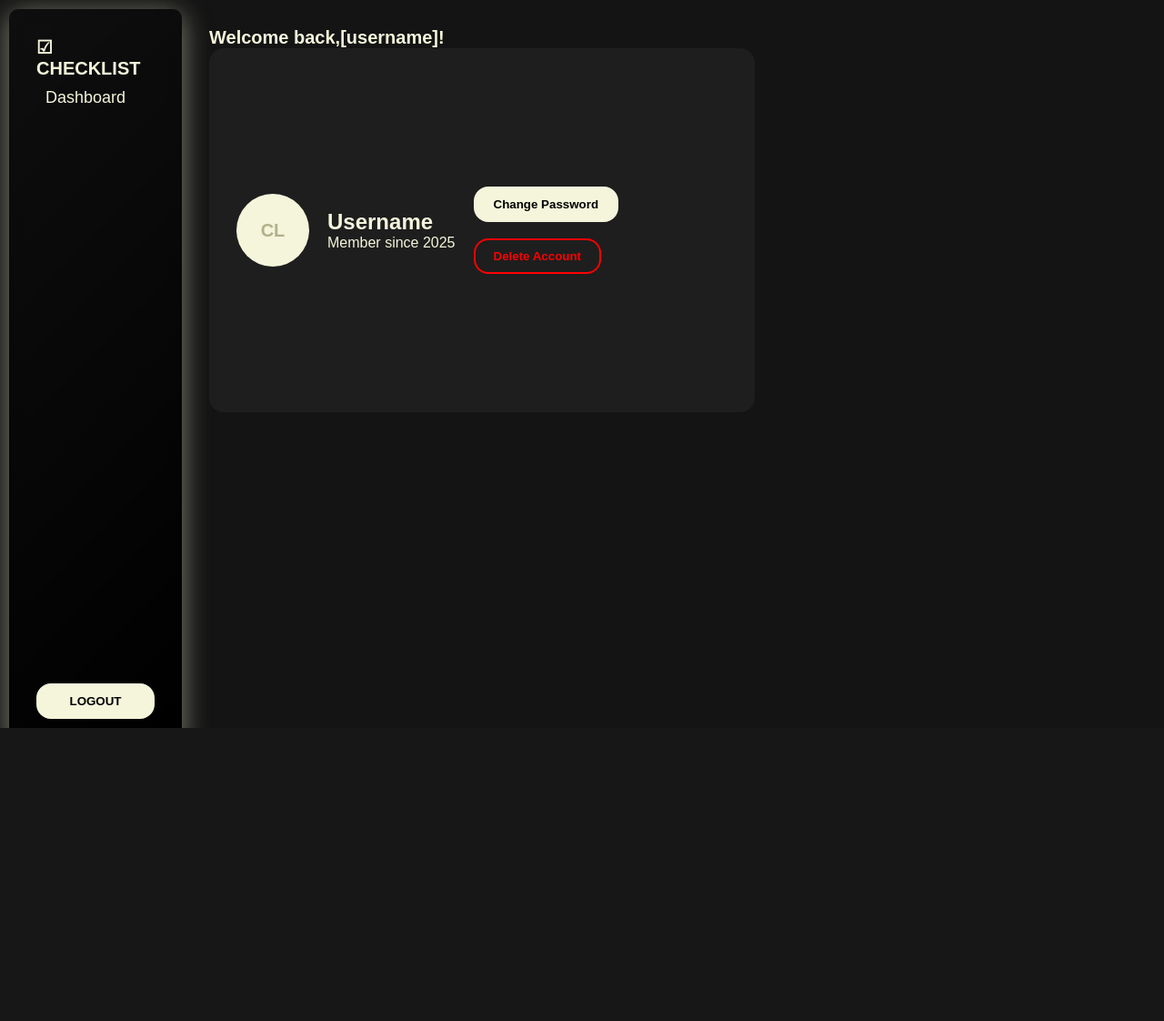
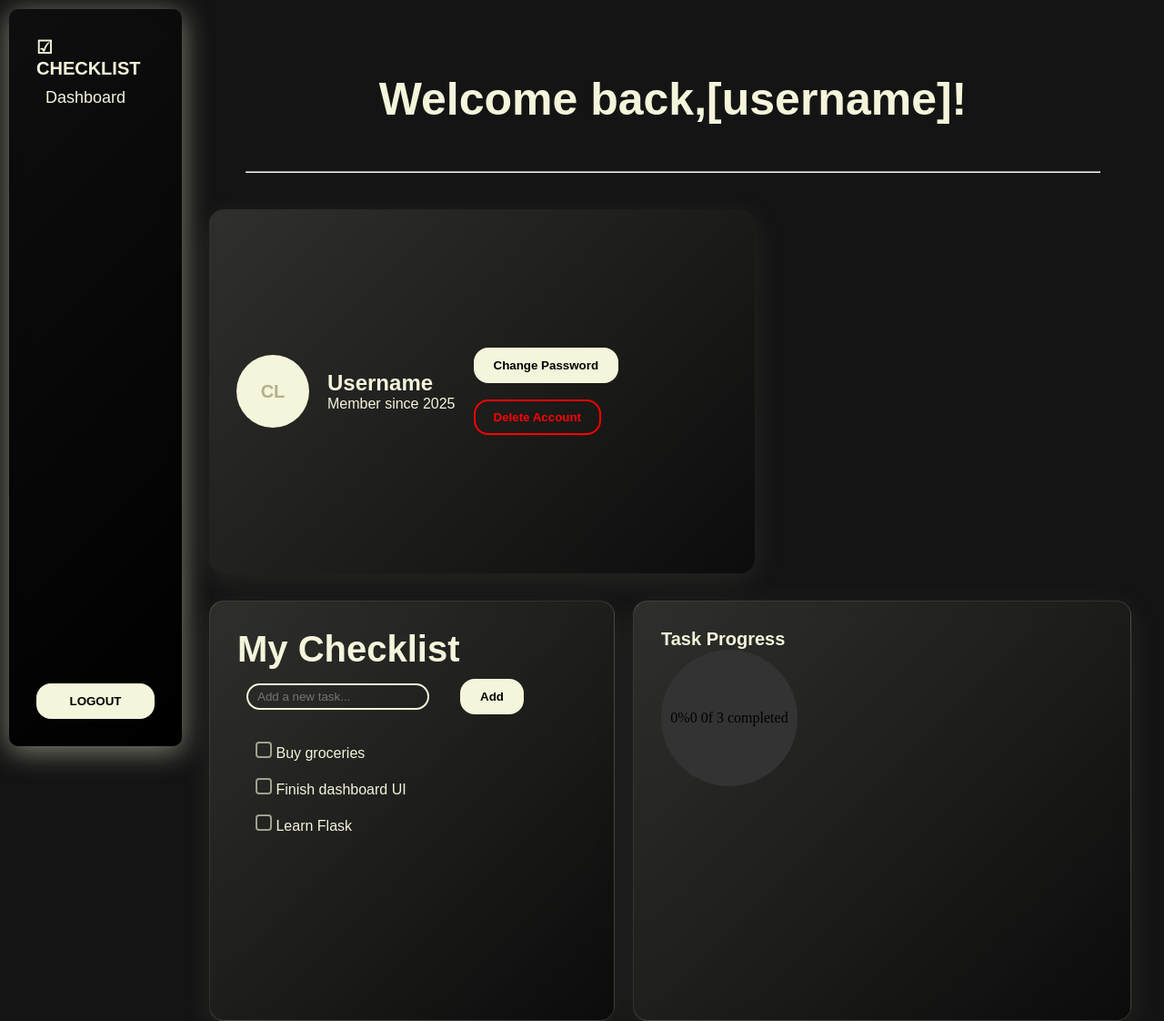
Before and after one commit to godwink12/python-login-system, a Python web app: template Template/dashboard.html in a window 1280 px wide. Shown: the whole page at 91% size. Before the commit the page ends 800 px from the top, so only its background shows below. Run offline with Jinja, Linux system fonts and the light colour scheme; the template is opened without the code that fills it, so the values that code supplies are empty; some web fonts are replaced.

Commit message:
Add checklist and progress card sections to dashboard layout

```diff
--- a/Template/Styling/dashboard.css
+++ b/Template/Styling/dashboard.css
@@ -8,17 +8,20 @@ body {
 }
 
 
-.navbar{
+.navbar {
     list-style-type: none;
     margin: 10px;
     padding: 30px;
     width: 130px;
-  height: calc(100vh - 50px);  /* subtracts the top and bottom margin */
-  position: fixed; /* Make it stick, even on scroll */
-  overflow: auto; /* Enable scrolling if the sidenav has too much content */
+    height: calc(100vh - 50px);
+    /* subtracts the top and bottom margin */
+    position: fixed;
+    /* Make it stick, even on scroll */
+    overflow: auto;
+    /* Enable scrolling if the sidenav has too much content */
     background: linear-gradient(135deg, rgba(0, 0, 0, 0.247), rgb(0, 0, 0));
     border-radius: 10px;
-  box-shadow: 0 5px 30px rgba(245, 245, 220, 0.5) ;
+    box-shadow: 0 5px 30px rgba(245, 245, 220, 0.5);
     -webkit-backdrop-filter: blur(10px);
     backdrop-filter: blur(10px);
     display: flex;
@@ -27,7 +30,7 @@ body {
 
 }
 
-h1{
+h1 {
     font-size: 20px;
     font-family: 'Clash Grotesk', sans-serif;
     color: rgba(245, 245, 220, 1.0);
@@ -56,20 +59,21 @@ h1{
     transition: .5s;
 }
 
-.profile-card{
-    background: rgba(30, 30, 30, 1.0);
+.profile-card {
+    background: linear-gradient(135deg, rgba(245, 245, 220, 0.12), rgba(0, 0, 0, 0.4));
+    box-shadow: 0 8px 32px rgba(245, 245, 220, 0.08);
     border-radius: 16px;
     height: 50vh;
     width: 600px;
     display: flex;
     flex-direction: row;
     align-items: center;
-    gap:20px;
+    gap: 20px;
 }
 
 
 
-a{
+a {
     text-decoration: none;
     color: rgba(245, 245, 220, 1.0);
 }
@@ -79,12 +83,20 @@ button a:hover {
 }
 
 
-.main-content{
-    margin-left: 200px;  /* sidebar width + margin */
+.main-content {
+    margin-left: 200px;
+    /* sidebar width + margin */
     padding: 30px;
 }
 
-.dashboard{
+
+.main-content h1 {
+    margin: 50px;
+    font-size: 50px;
+    text-align: center;
+}
+
+.dashboard {
     display: block;
     padding: 10px;
     border-radius: 8px;
@@ -94,14 +106,14 @@ button a:hover {
     width: 100%;
 }
 
-.dashboard:hover{
+.dashboard:hover {
     background: rgba(245, 245, 220, 1.0);
     color: black;
     transition: .5s;
 }
 
 
-.avatar{
+.avatar {
     width: 80px;
     height: 80px;
     border-radius: 50%;
@@ -117,14 +129,14 @@ button a:hover {
     font-family: 'Clash Grotesk', sans-serif;
 }
 
-.profile-info{
+.profile-info {
     font-family: 'Clash Grotesk', sans-serif;
     color: rgba(245, 245, 220, 1.0);
     position: relative;
     left: 30px;
 }
 
-.profile-actions .change{
+.profile-actions .change {
     background: rgba(245, 245, 220, 1.0);
     border: 2px solid rgba(245, 245, 220, 1.0);
     border-radius: 16px;
@@ -137,13 +149,13 @@ button a:hover {
 }
 
 
-.profile-actions .change:hover{
+.profile-actions .change:hover {
     background: transparent;
     color: rgba(245, 245, 220, 1.0);
     transition: .5s;
 }
 
-.profile-actions .delete{
+.profile-actions .delete {
     background: transparent;
     border: 2px solid rgb(255, 0, 0);
     border-radius: 16px;
@@ -155,8 +167,125 @@ button a:hover {
     left: 30px;
 }
 
-.profile-actions .delete:hover{
+.profile-actions .delete:hover {
     background: rgb(255, 0, 0);
     color: rgba(245, 245, 220, 1.0);
     transition: .5s;
 }
+
+hr {
+    margin: 40px;
+}
+
+.checklist-card {
+    background: linear-gradient(135deg, rgba(245, 245, 220, 0.12), rgba(0, 0, 0, 0.4));
+    box-shadow: 0 8px 32px rgba(245, 245, 220, 0.08);
+    backdrop-filter: blur(10px);
+    -webkit-backdrop-filter: blur(10px);
+    border: 1px solid rgba(245, 245, 220, 0.15);
+    border-radius: 16px;
+    margin-left: 230px;
+    /* sidebar width + margin */
+    padding: 30px;
+    width: 30vw;
+    height: 50vh;
+}
+
+.task-list {
+    list-style: none;
+    display: block;
+    gap: 20px;
+    padding: 20px;
+    justify-content: space-between;
+    font-family: 'Clash Grotesk', sans-serif;
+    color: rgba(245, 245, 220, 1.0);
+}
+
+
+
+
+.checklist-card h1 {
+    font-size: 40px;
+}
+
+.checklist-card button {
+    background: rgba(245, 245, 220, 1.0);
+    border: 2px solid rgba(245, 245, 220, 1.0);
+    border-radius: 16px;
+    padding: 10px 20px;
+    font-weight: bolder;
+    color: rgb(0, 0, 0);
+    cursor: pointer;
+    position: relative;
+    left: 30px;
+}
+
+.add-task {
+    margin: 10px;
+}
+
+.add-task input {
+    background: transparent;
+    border: 2px solid rgba(245, 245, 220, 1.0);
+    border-radius: 16px;
+    padding: 5px 10px;
+    color: rgba(245, 245, 220, 1.0);
+}
+
+.task-list input[type="checkbox"] {
+    appearance: none;
+    -webkit-appearance: none;
+    width: 18px;
+    height: 18px;
+    border: 2px solid rgba(245, 245, 220, 0.6);
+    border-radius: 4px;
+    background: transparent;
+    cursor: pointer;
+}
+
+input[type="checkbox"]:checked {
+    background: rgba(245, 245, 220, 1.0);
+    border-color: rgba(245, 245, 220, 1.0);
+}
+
+
+/*** ring***/
+
+.bottom-cards {
+    display: flex;
+    gap: 20px;
+    align-items: flex-start;
+}
+
+.progress-card {
+    background: linear-gradient(135deg, rgba(245, 245, 220, 0.12), rgba(0, 0, 0, 0.4));
+    box-shadow: 0 8px 32px rgba(245, 245, 220, 0.08);
+    backdrop-filter: blur(10px);
+    -webkit-backdrop-filter: blur(10px);
+    border: 1px solid rgba(245, 245, 220, 0.15);
+    border-radius: 16px;
+    padding: 30px;
+    width: 38vw;
+    height: 50vh;
+}
+
+.ring {
+    width: 150px;
+    height: 150px;
+    border-radius: 50%;
+    background: conic-gradient(beige 0%, #333 0%);
+    display: flex;
+    align-items: center;
+    justify-content: center;
+    position: relative;
+}
+
+hollow-center {
+    width: 100px;
+    height: 100px;
+    border-radius: 50%;
+    background: linear-gradient(135deg, rgba(245, 245, 220, 0.12), rgba(0, 0, 0, 0.4));
+    display: flex;
+    align-items: center;
+    justify-content: center;
+}
--- a/Template/dashboard.html
+++ b/Template/dashboard.html
@@ -22,6 +22,7 @@
     <section>
         <div class="main-content">
             <h1>Welcome back,[username]!</h1>
+            <hr>
             <div class="profile-card">
 
                 <!-- Top section - Avatar -->
@@ -42,7 +43,50 @@
                     <br>
                     <button class="delete">Delete Account</button>
                 </div>
+            </div>
 
+    </section>
+
+    <section>
+        <div class="bottom-cards">
+            <div class="checklist-card">
+
+                <!-- Card title -->
+                <h1>My Checklist</h1>
+
+                <!-- Add task section -->
+                <div class="add-task">
+                    <input type="text" placeholder="Add a new task...">
+                    <button>Add</button>
+                </div>
+
+                <!-- Task list -->
+                <ul class="task-list">
+                    <li>
+                        <input type="checkbox">
+                        <span>Buy groceries</span>
+                    </li>
+                    <br>
+                    <li>
+                        <input type="checkbox">
+                        <span>Finish dashboard UI</span>
+                    </li>
+                    <br>
+                    <li>
+                        <input type="checkbox">
+                        <span>Learn Flask</span>
+                    </li>
+                </ul>
+            </div>
+            <div class="progress-card">
+                <h1>Task Progress</h1>
+
+                <div class="ring">
+                    <div class="hollow-center">
+                        <p>0%</p>
+                    </div>
+                    <p>0 0f 3 completed</p>
+                </div>
             </div>
         </div>
     </section>
```
Lines whose indentation alone changed are shown as unchanged.
